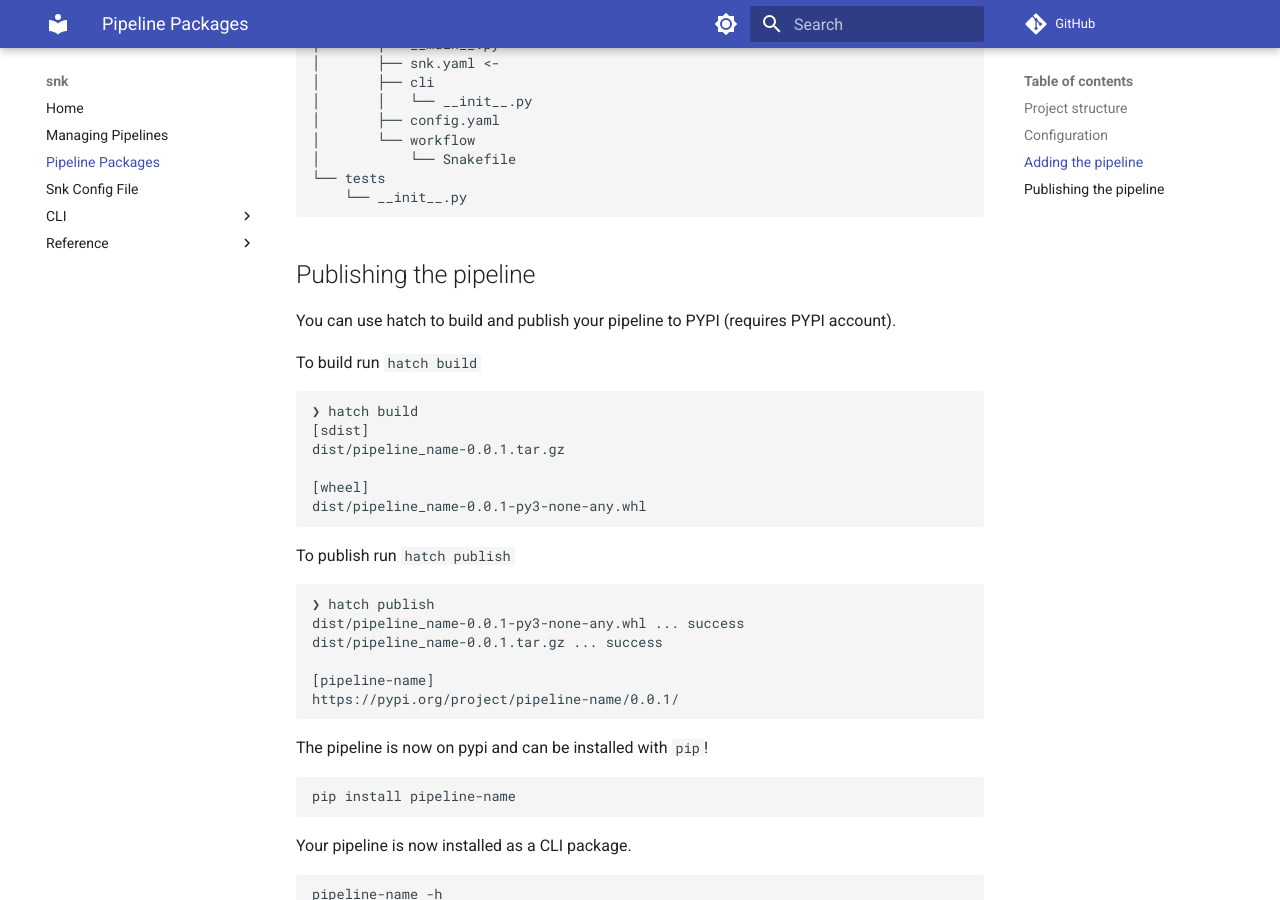
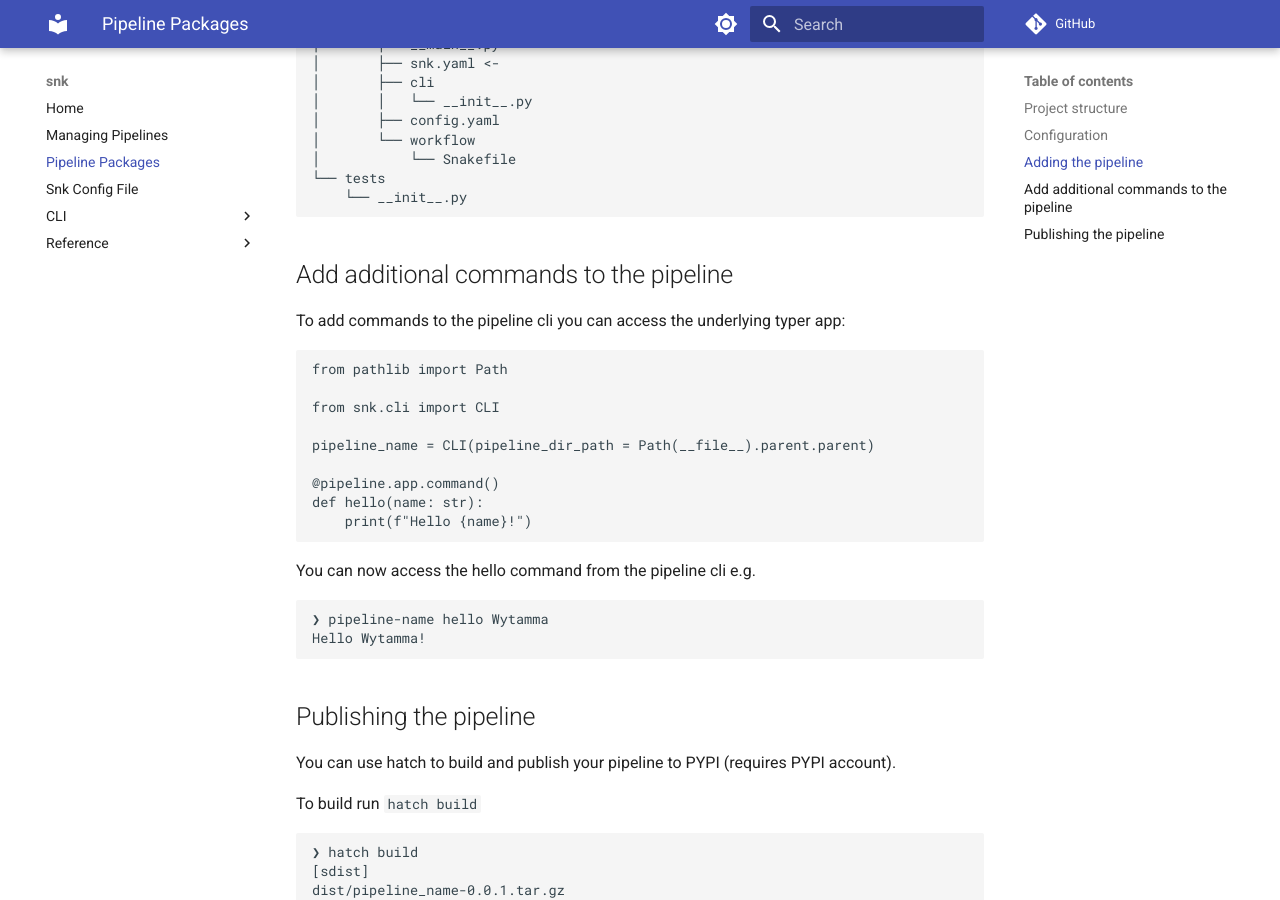
Before and after one commit to Wytamma/snk, an MkDocs documentation site: the page built from docs/pipeline_packages.md, in a window 1280 px wide and 900 px high, scrolled down 4040 px. Built offline with MkDocs 1.6.1 and Material for MkDocs 9.7.7, drawn with Linux system fonts in a browser that asks for light colours; comment, search, counter and statistics services are not loaded.

Commit message:
:memo: add additional commands docs

````diff
--- a/docs/pipeline_packages.md
+++ b/docs/pipeline_packages.md
@@ -196,6 +196,29 @@ pipeline-name
     └── __init__.py
 ```
 
+## Add additional commands to the pipeline
+
+To add commands to the pipeline cli you can access the underlying typer app:
+
+```python
+from pathlib import Path
+
+from snk.cli import CLI
+
+pipeline_name = CLI(pipeline_dir_path = Path(__file__).parent.parent)
+
+@pipeline.app.command()
+def hello(name: str):
+    print(f"Hello {name}!")
+```
+
+You can now access the hello command from the pipeline cli e.g.
+
+```bash
+❯ pipeline-name hello Wytamma
+Hello Wytamma!
+```
+
 ## Publishing the pipeline
 
 You can use hatch to build and publish your pipeline to PYPI (requires PYPI account).
````
